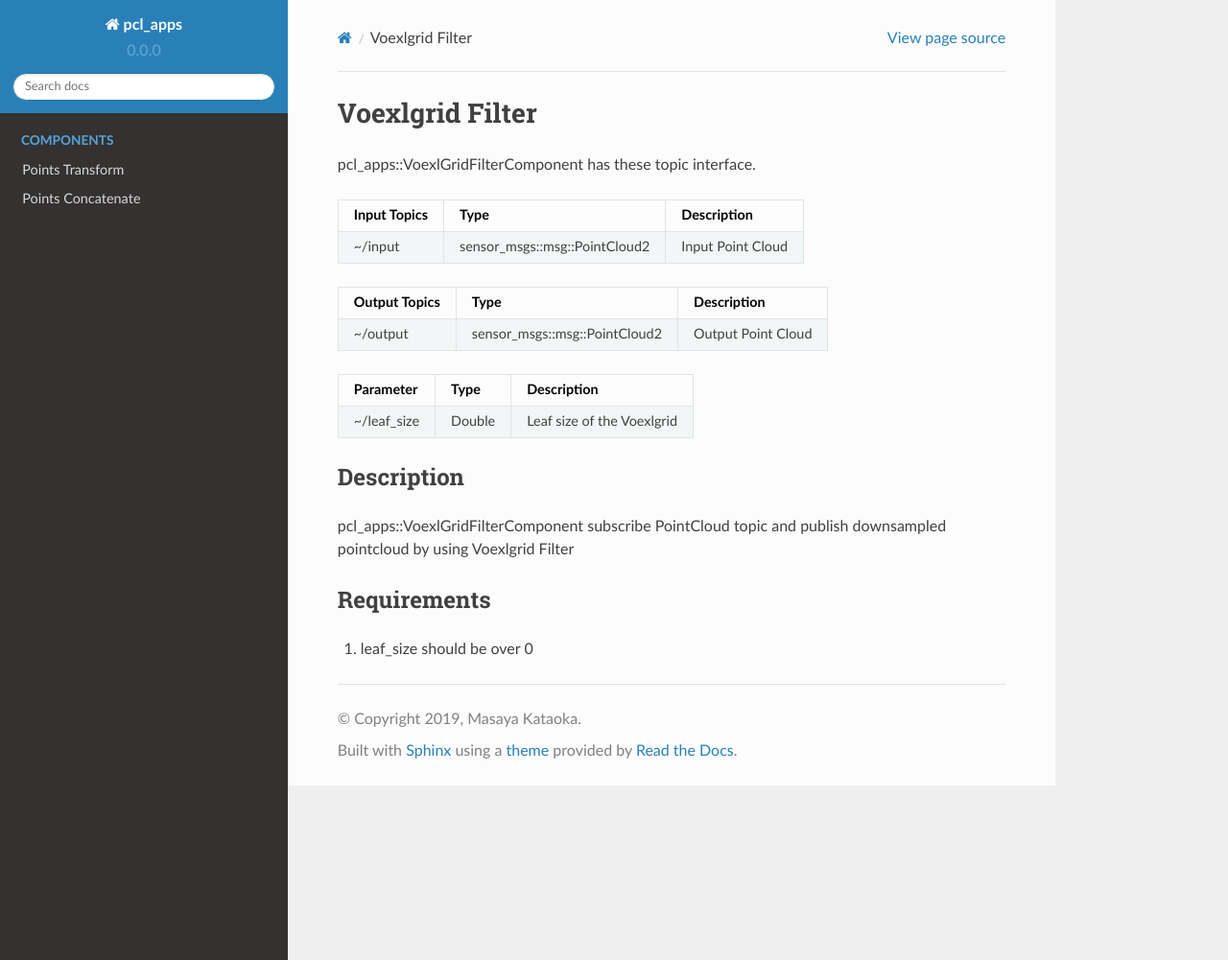
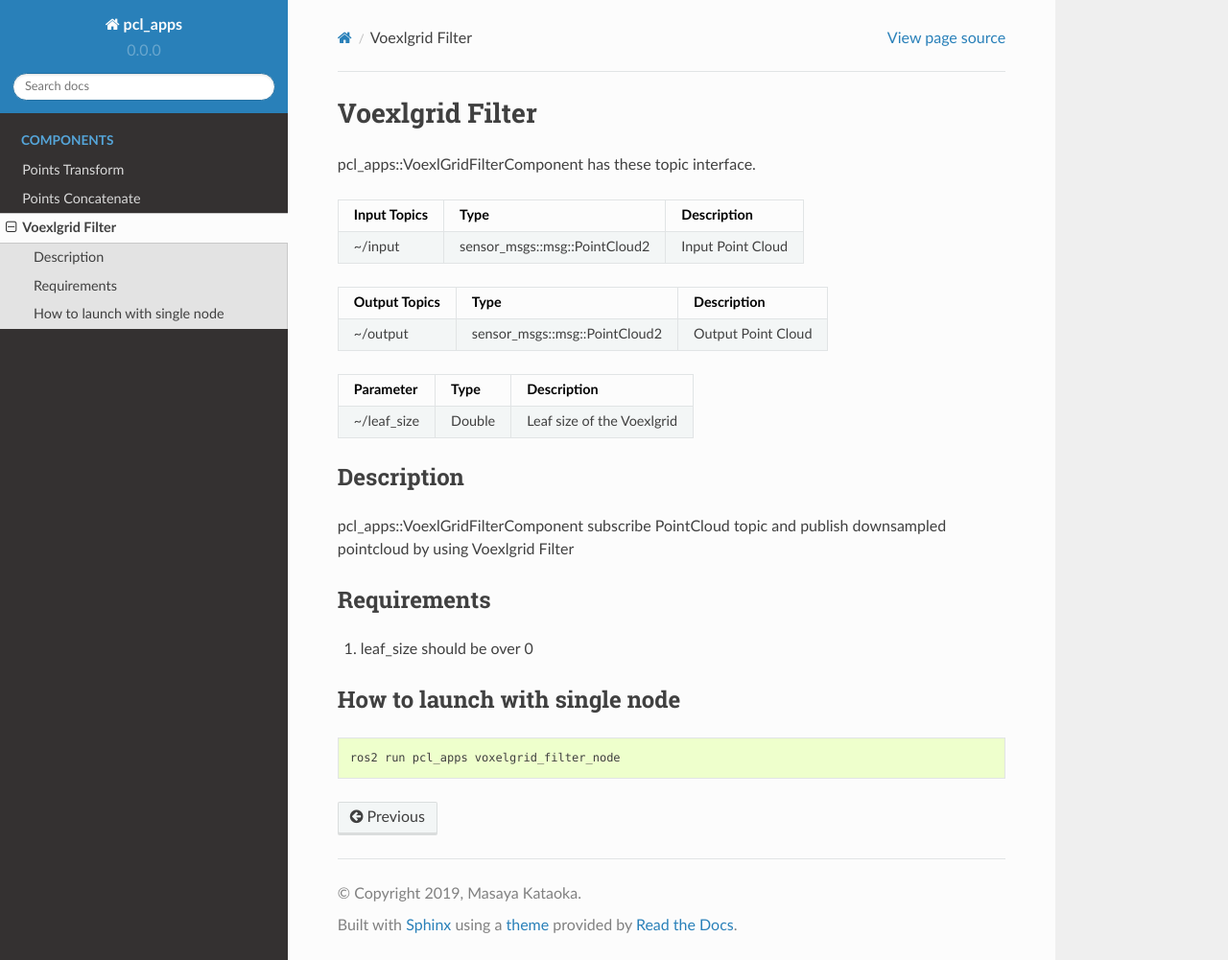
Before and after one commit to OUXT-Polaris/pcl_apps, a Sphinx documentation site: the page built from doc/modules/voxelgrid_filter.rst, in a window 1280 px wide and 1001 px high. Shown: the whole window at 96% size. Built offline with Sphinx 7.4.7 and the Read the Docs theme 2.0.0, drawn with Linux system fonts in a browser that asks for light colours.

Commit message:
add documenation for the voxel grid filter

```diff
--- a/doc/index.rst
+++ b/doc/index.rst
@@ -23,3 +23,4 @@ Welcome to pcl_apps's documentation!
 
    modules/points_transform
    modules/points_concatenate
+   modules/voxelgrid_filter
--- a/doc/modules/voxelgrid_filter.rst
+++ b/doc/modules/voxelgrid_filter.rst
@@ -28,3 +28,10 @@ pcl_apps::VoexlGridFilterComponent subscribe PointCloud topic and publish downsa
 Requirements
 ----------------------------------------
 1. leaf_size should be over 0
+
+How to launch with single node
+------------------------------
+
+.. code-block:: bash
+
+    ros2 run pcl_apps voxelgrid_filter_node
```
